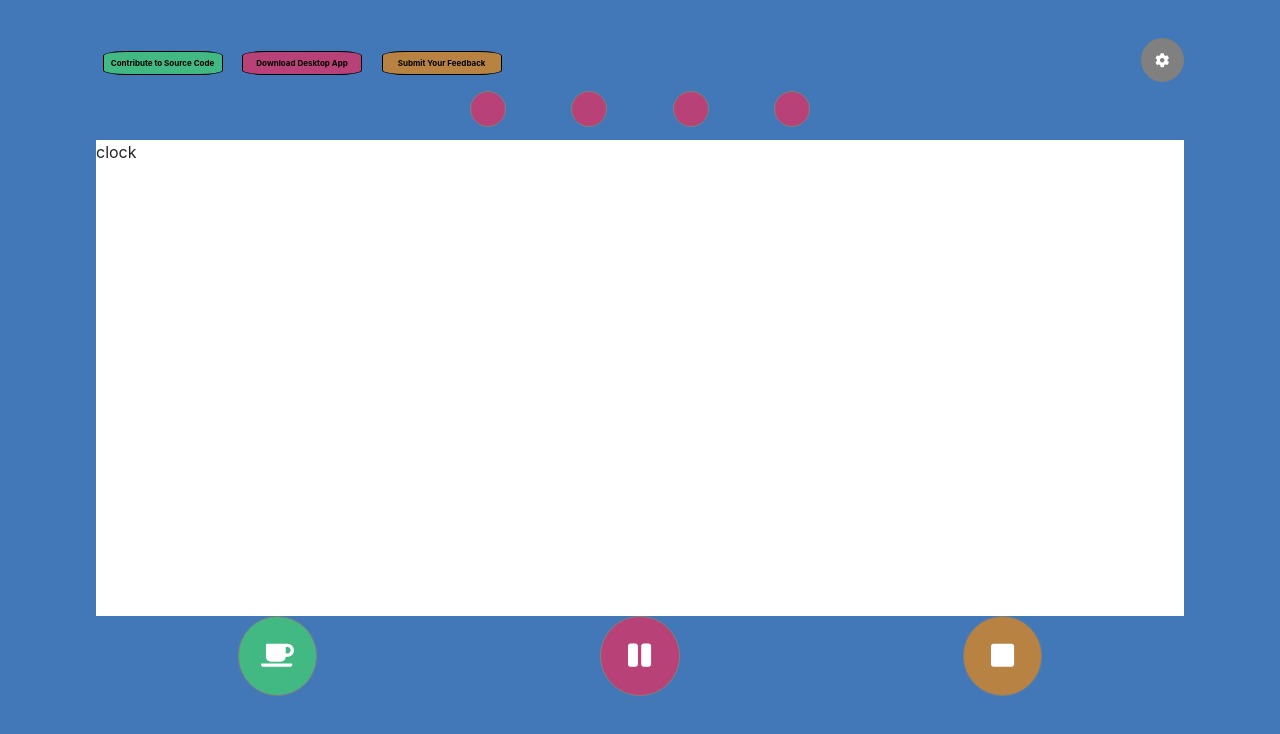
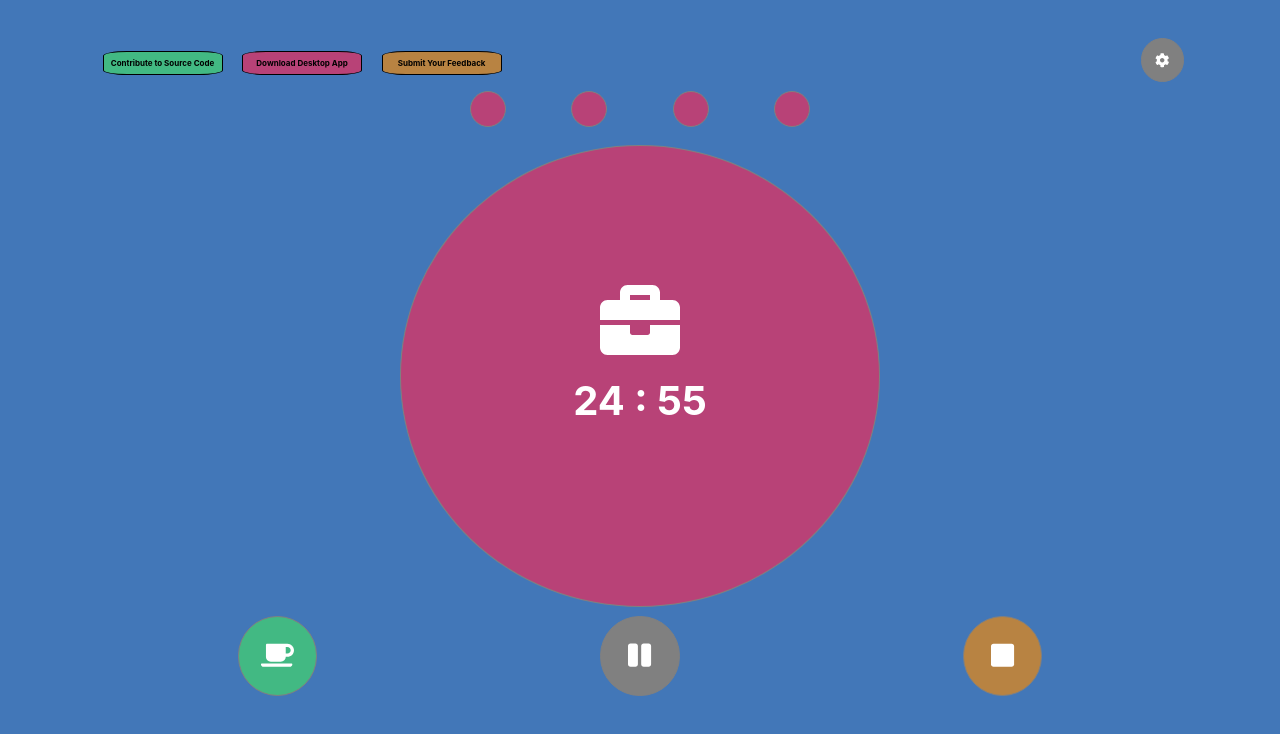
Before and after one commit to moomoolive/pomdoro_timer, a Vue app in the folder code/: page / in a window 1280 px wide. Shown: the top 734 px of the page. Built offline with nearby package versions, Linux system fonts and the light colour scheme.

Commit message:
finished most clock elements, decreasing time animation in-progress

```diff
--- a/code/src/components/clock.vue
+++ b/code/src/components/clock.vue
@@ -3,11 +3,15 @@
         <div style="height: 8%;">
             <sessions-indicator />
         </div>
-        <div style="height: 70%; background: white">
-            clock
+        <div style="height: 70%">
+            <time-indicator
+            v-if="showIndicator"
+            @timer-finished="rerender"
+            />
         </div>
         <div style="height: 13%;">
-            <clock-button-group v-if="showButtons"
+            <clock-button-group
+            v-if="showButtons"
             @rerender="rerender"
             />
         </div>
@@ -17,29 +21,43 @@
 <script>
 import clockButtonGroup from './clockComponents/clockButtonGroup.vue'
 import sessionsIndicator from './clockComponents/sessionsIndicator.vue'
+import timeIndicator from './clockComponents/timeIndicator.vue'
 
 export default {
     name: 'clock',
     components: {
         clockButtonGroup,
-        sessionsIndicator
+        sessionsIndicator,
+        timeIndicator
     },
     data() {
         return {
+            showIndicator: true,
             showButtons: true,
             play: true
         }
     },
     methods: {
-        rerender(value) {
+        rerenderButtons(value) {
             if (value) this.play = !this.play
+            if (value === 'timeFinished') {
+                this.play = false
+            }
             this.showButtons = false
                 this.$nextTick(() => {
                     this.showButtons = true
                 })
         },
-        pausePlay() {
-            this.rerender()
+        rerenderTime() {
+            this.showIndicator = false
+                this.$nextTick(() => {
+                    this.showIndicator = true
+                })
+        },
+        rerender(...value) {
+            console.log('rerender')
+            this.rerenderButtons(...value)
+            if (!value[0] || value[0] === 'timeFinished') this.rerenderTime()
         }
     },
     created() {
--- a/code/src/components/clockComponents/clockButtonGroup.vue
+++ b/code/src/components/clockComponents/clockButtonGroup.vue
@@ -2,12 +2,11 @@
     <div class="buttonContainer">
         <selection-button
         :icon="leftIcon"
-        color="green"
+        :color="leftButtonColor"
         @click.native="nextInterval"
         />
         <selection-button
         :icon="middleIcon"
-        color="purple"
         @click.native="pausePlay"
         />
         <selection-button
@@ -30,7 +29,8 @@ export default {
         return {
             leftIcon: '',
             interval: '',
-            middleIcon: ''
+            middleIcon: '',
+            leftButtonColor: ''
         }
     },
     methods: {
@@ -42,7 +42,6 @@ export default {
             this.$emit('rerender', true)
         },
         toSelection() {
-            console.log('hit')
             this.$store.dispatch('changeAppMode', 'selection')
         }
     },
@@ -58,14 +57,18 @@ export default {
                 if (this.$store.getters.isLastSession) {
                     this.leftIcon = "fas fa-bed"
                     this.interval = "longBreak"
+                    this.leftButtonColor = 'brown'
                 } else {
                     this.leftIcon = 'fas fa-coffee'
                     this.interval = 'shortBreak'
+                    this.leftButtonColor = 'green'
                 }
                 break
+            case 'longBreak':
             case 'shortBreak':
                 this.leftIcon = 'fas fa-briefcase'
                 this.interval = 'workInterval'
+                this.leftButtonColor = 'purple'
                 break
         }
     }
--- a/code/src/components/clockComponents/sessionsIndicator.vue
+++ b/code/src/components/clockComponents/sessionsIndicator.vue
@@ -12,6 +12,11 @@
 <script>
 export default {
     name: 'sessionsIndicator',
+    data() {
+        return {
+
+        }
+    },
     methods: {
         classType(value) {
             if (value < this.currentSession) return 'finished'
@@ -25,6 +30,16 @@ export default {
         },
         currentSession() {
             return this.$store.state.timeIntervals.currentSession
+        },
+        timeInterval() {
+            return this.$store.state.timeIntervalSelect
+        }
+    },
+    watch: {
+        timeInterval(newValue, oldValue) {
+            if (oldValue === 'longBreak' && newValue === 'workInterval') {
+                this.$store.dispatch('updateCurrentSession', - this.$store.state.timeIntervals.currentSession + 1)
+            }
         }
     }
 }
--- /dev/null
+++ b/code/src/components/clockComponents/timeIndicator.vue
@@ -0,0 +1,137 @@
+<template>
+    <div :class="'timeDisplay ' + backgroundColor">
+        <div class="container">
+            <div class="icon">
+                <i :class="icon" style="color: white;"></i>
+            </div>
+            <div class="timer">
+                {{ minutes }} : {{ seconds }}
+            </div>
+        </div>
+    </div>
+</template>
+
+<script>
+export default {
+    name: "timeIndicator",
+    data() {
+        return {
+            backgroundColor: '',
+            icon: '',
+            minutes: 10,
+            seconds: '00',
+            nextInterval: '',
+            isMounted: false,
+            isDestroyed: false,
+            originalTime: 0
+        }
+    },
+    methods: {
+        countDown() {
+            const x = setInterval(() => {
+                if (this.appMode === 'selection' || !this.isPlaying || this.isDestroyed) {
+                    clearInterval(x)
+                    return
+                }
+                let secs = parseInt(this.seconds)
+                if (secs === 0 && this.minutes !== 0) {
+                    this.seconds = '59'
+                    this.minutes--
+                }
+                else if (this.minutes === 0 && this.seconds === '00') {
+                    this.$store.dispatch('changeInterval', this.nextInterval)
+                    this.$emit('timer-finished', 'timeFinished')
+                    clearInterval(x)
+                } else {
+                    const k = secs - 1 < 10? `0${secs - 1}` : `${secs - 1}`
+                    this.seconds = k
+                }
+            }, 1000)
+        }
+    },
+    computed: {
+        isPlaying() {
+            if (this.isMounted) return this.$parent.play
+        },
+        appMode() {
+        return this.$store.state.mode
+        },
+        timeLeftFraction() {
+            const totalTime = this.originalTime * 60
+            const timeNow = (this.minutes * 60) + parseInt(this.seconds)
+            return Math.round((timeNow/totalTime) * 100)
+        }
+    },
+    watch: {
+        isPlaying() {
+            this.countDown()
+        }
+    },
+    created() {
+        const times = this.$store.state.timeIntervals
+        const currentInterval = this.$store.state.timeIntervalSelect
+        this.minutes = this.originalTime = times[currentInterval]
+        switch(currentInterval) {
+                case 'workInterval':
+                    this.backgroundColor = 'workInterval'
+                    this.icon = 'fas fa-briefcase'
+                    this.nextInterval = 'shortBreak'
+                    break
+                case 'shortBreak':
+                    this.backgroundColor = 'shortBreak'
+                    this.icon = "fas fa-coffee"
+                    this.nextInterval = 'workInterval'
+                    break
+                case 'longBreak':
+                    this.backgroundColor = 'longBreak'
+                    this.icon = "fas fa-bed"
+                    this.nextInterval = 'workInterval'
+                    break
+        }
+    },
+    mounted() {
+        this.isMounted = true
+    },
+    beforeDestroy() {
+        this.isDestroyed = true
+        if (this.icon === "fas fa-coffee")this.$store.dispatch('updateCurrentSession', 1)
+    }
+}
+</script>
+
+<style lang="scss" scoped>
+.timeDisplay {
+    width: 60vh;
+    height: 97%;
+    position: relative;
+    top: 1%;
+    margin: 0 auto;
+    border-radius: 50%;
+    border-style: solid;
+    border-color: gray;
+    border-width: 0.2vh;
+    &.workInterval{background: $secondaryColor}
+    &.shortBreak{background: $primaryColor;}
+    &.longBreak{background: $tertiaryColor;}
+}
+
+.container {
+    height: 40%;
+    position: relative;
+    top: 9%;
+}
+
+.timer{
+    text-align: center;
+    color: white;
+    font-weight: bold;
+    font-size: 5vh;
+}
+
+.icon {
+    position: relative;
+    top: 40%;
+    text-align: center;
+    font-size: 10vh;
+}
+</style>
--- a/code/src/components/commonComponents/selectionButton.vue
+++ b/code/src/components/commonComponents/selectionButton.vue
@@ -32,6 +32,7 @@ export default {
     },
     data() {
         return {
+            windowWidth: window.innerWidth,
             windowHeight: window.innerHeight,
             height: 0
         }
@@ -39,6 +40,7 @@ export default {
     methods: {
         onResize() {
             this.windowHeight = window.innerHeight
+            this.windowWidth = window.innerWidth
         }
     },
     computed: {
--- a/code/src/components/selectionComponents/selectionButtonGroup.vue
+++ b/code/src/components/selectionComponents/selectionButtonGroup.vue
@@ -38,13 +38,25 @@ export default {
         }
     },
     computed: {
-        smallScreenIndicator() {
+        smallScreenIndicator1() {
             if (this.isMounted) return this.$refs.button.windowHeight
+        },
+        smallScreenIndicator2() {
+            if (this.isMounted) return this.$refs.button.windowWidth
         }
     },
     watch: {
-        smallScreenIndicator(oldValue, newValue) {
+        smallScreenIndicator1(oldValue, newValue) {
             const screenLength = 520
+            if (newValue <= screenLength && oldValue > screenLength) {
+                this.$store.dispatch('screenSize', false)
+            }
+            else if (newValue > screenLength && oldValue <= screenLength) {
+                this.$store.dispatch('screenSize', true)
+            }
+        },
+        smallScreenIndicator2(oldValue, newValue) {
+            const screenLength = 850
             if (newValue <= screenLength && oldValue > screenLength) {
                 this.$store.dispatch('screenSize', false)
             }
--- a/code/src/components/selectionComponents/timeIntervalSelector.vue
+++ b/code/src/components/selectionComponents/timeIntervalSelector.vue
@@ -158,7 +158,7 @@ export default {
 
 #display {
     position: relative;
-    left: -90%;
+    left: -120%;
     top: -40%;
 }
 </style>
--- a/code/src/store/actions.js
+++ b/code/src/store/actions.js
@@ -13,5 +13,8 @@ export default {
     },
     screenSize({ commit }, boolean) {
         commit('screenSize', boolean)
+    },
+    updateCurrentSession({ commit }, value) {
+        commit('updateCurrentSession', value)
     }
 }
--- a/code/src/store/mutations.js
+++ b/code/src/store/mutations.js
@@ -15,5 +15,8 @@ export default {
     },
     screenSize(state, boolean) {
         state.smallScreen = boolean
+    },
+    updateCurrentSession(state, value) {
+        state.timeIntervals.currentSession += value
     }
 }
--- a/code/src/store/state.js
+++ b/code/src/store/state.js
@@ -6,7 +6,7 @@ export default {
         workSessions: 4,
         currentSession: 1
     },
-    mode: 'selection',
+    mode: 'clock',
     timeIntervalSelect: 'workInterval',
     smallScreen: false
 }
```
Also changed, not shown: code/src/components/clockComponents/clockBeta.vue (added, +54 -0 lines).
